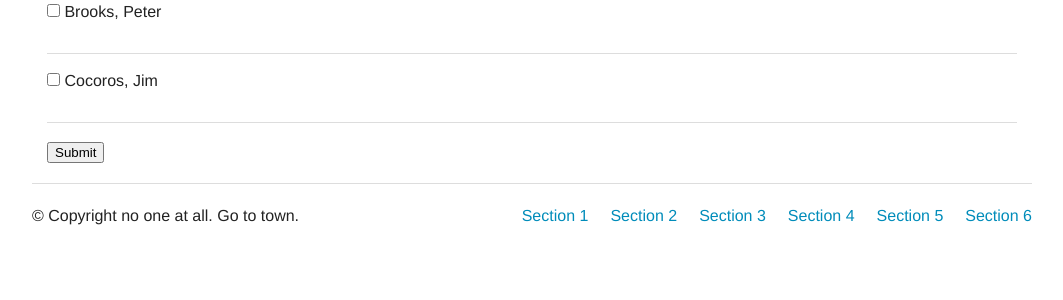
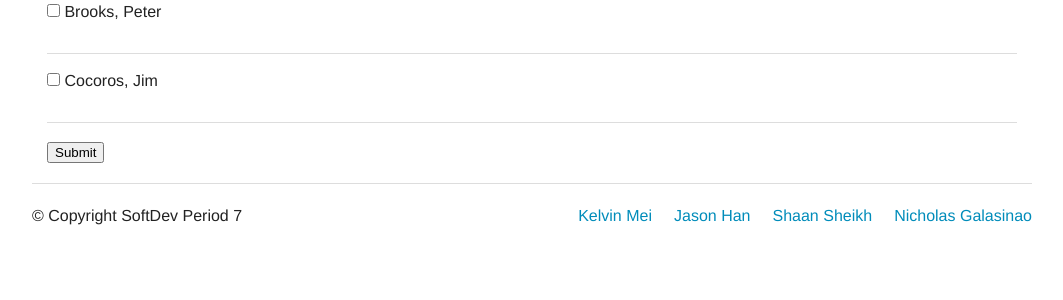
Before and after one commit to stuycs-softdev-fall-2013/proj3-7-PTC, a Flask app: page /parentpostlogin in a window 1280 px wide. Shown: the part 353-653 px from the top of the page, without its empty margins (108-1171 px from the left). Run offline with Flask 2, Linux system fonts and the light colour scheme; some libraries are stand-ins or nearby versions.

Commit message:
added footers

```diff
--- a/templates/parentpostlogin.html
+++ b/templates/parentpostlogin.html
@@ -87,23 +87,21 @@
 
 
 
-  <!-- Footer -->
+ <!-- Footer -->
 
   <footer class="row">
     <div class="large-12 columns">
       <hr />
       <div class="row">
-        <div class="large-5 columns">
-          <p>© Copyright no one at all. Go to town.</p>
+        <div class="large-6 columns">
+          <p>© Copyright SoftDev Period 7</p>
         </div>
-        <div class="large-7 columns">
+        <div class="large-6 columns">
           <ul class="inline-list right">
-            <li><a href="#">Section 1</a></li>
-            <li><a href="#">Section 2</a></li>
-            <li><a href="#">Section 3</a></li>
-            <li><a href="#">Section 4</a></li>
-            <li><a href="#">Section 5</a></li>
-            <li><a href="#">Section 6</a></li>
+            <li><a href="https://www.facebook.com/its.only.lifee">Kelvin Mei</a></li>
+            <li><a href="https://www.facebook.com/jason.han.54?fref=ts">Jason Han</a></li>
+            <li><a href="https://www.facebook.com/shaan.sheikh.1996?fref=ts">Shaan Sheikh</a></li>
+            <li><a href="https://www.facebook.com/nicholas.galasinao?fref=ts">Nicholas Galasinao</a></li>
           </ul>
         </div>
       </div>
```
Also changed, not shown: templates/index.html (+4 -4 lines), templates/teacherpostlogin.html (+10 -10 lines).
